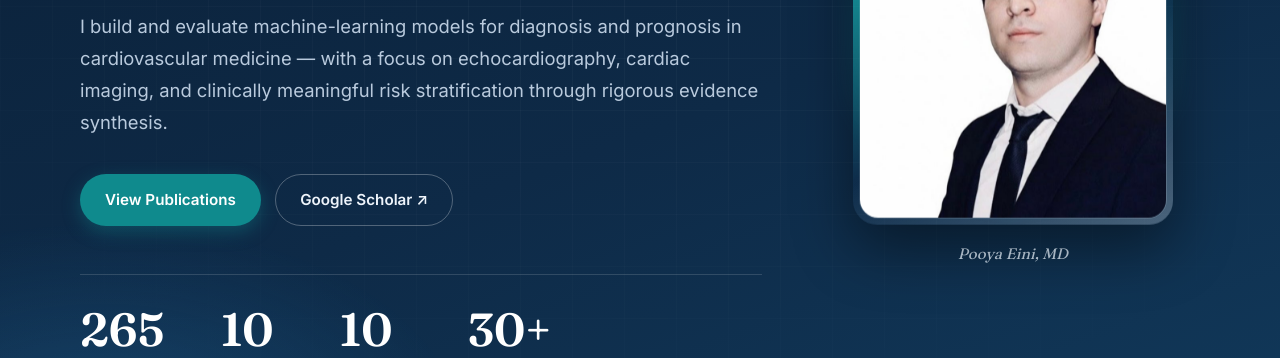
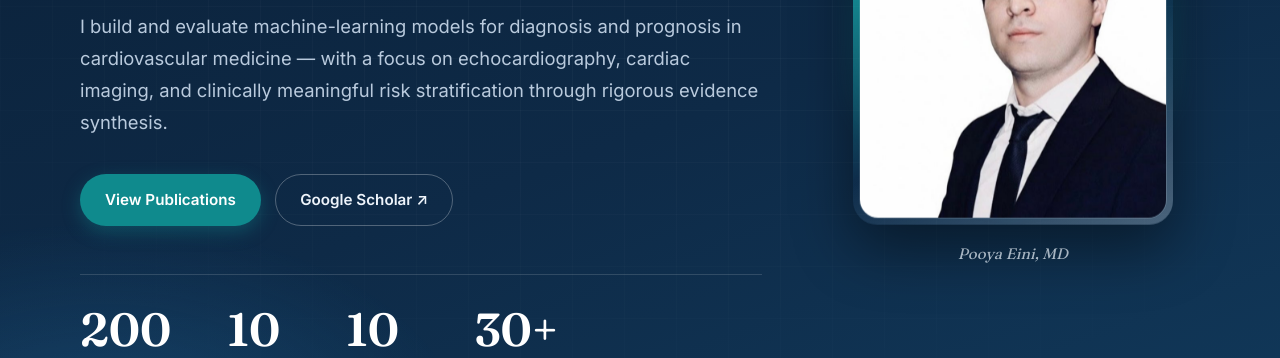
Before and after one commit to pooyaeini/pooyaeini.github.io, a plain HTML site: page index.html in a window 1280 px wide. Shown: the part 424-782 px from the top of the page. Drawn offline with Linux system fonts and the light colour scheme.

Commit message:
index.html

```diff
--- a/index.html
+++ b/index.html
@@ -63,7 +63,7 @@
 
         <ul class="hero__stats">
           <li>
-            <span class="stat__num" data-count="265">265</span>
+            <span class="stat__num" data-count="+200">265</span>
             <span class="stat__label">Citations</span>
           </li>
           <li>
```
